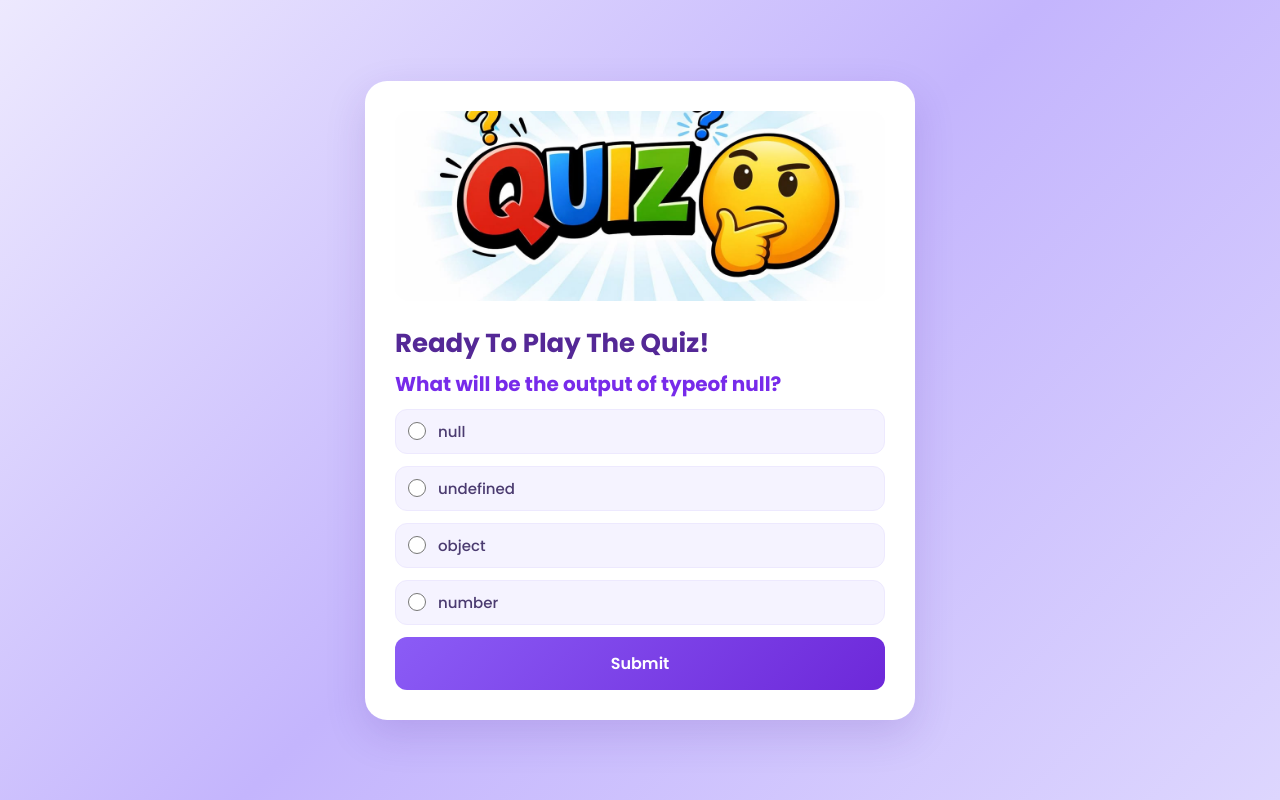
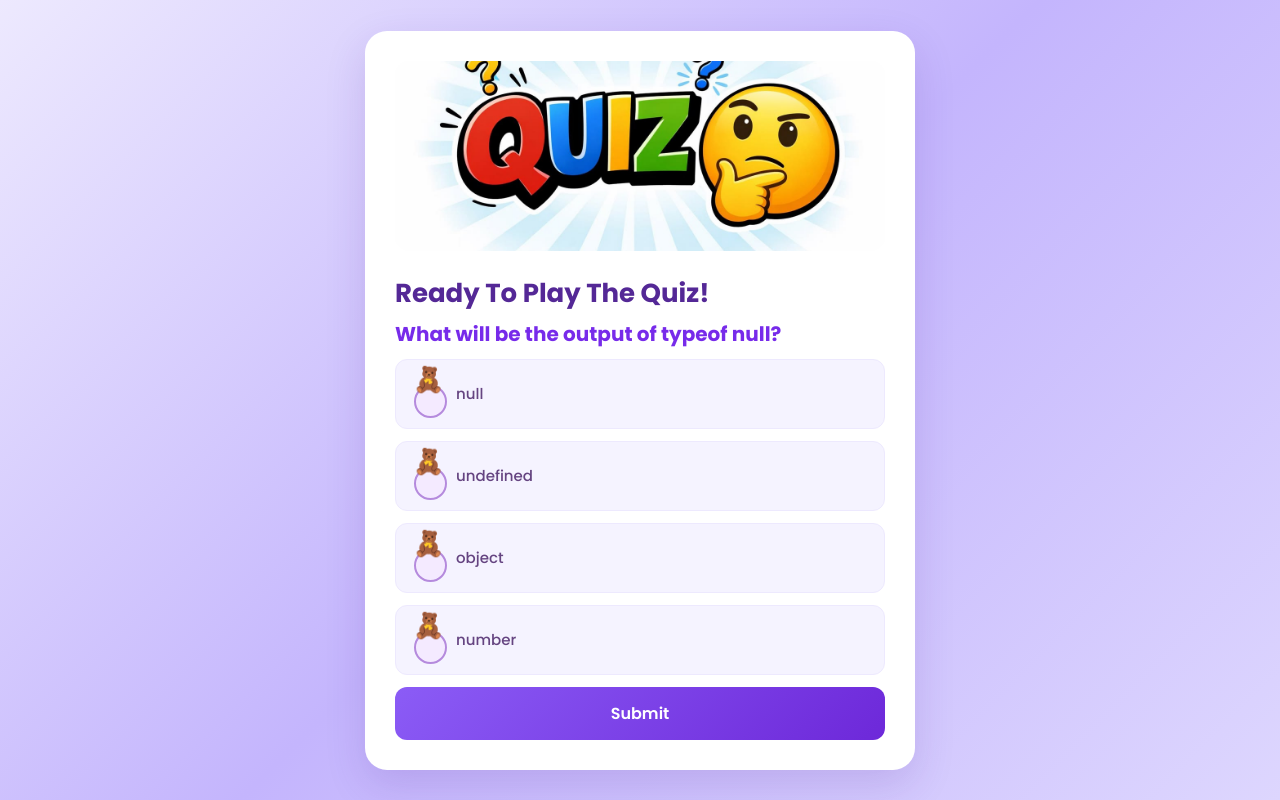
Before and after one commit to NiharikaNeha/Quiz-Application, a plain HTML site: page index.html in a window 1280 px wide. Drawn offline with Linux system fonts and the light colour scheme.

Commit message:
changes in UI

```diff
--- a/script.js
+++ b/script.js
@@ -1,7 +1,7 @@
 import { quizQuestion } from "./data/data.js";
 
-console.log("JavaScript connected!");
-console.log(quizQuestion);
+// Initialization Of Javascript
+const answerElement = document.querySelectorAll(".answer");
 
 const questionElement = document.querySelector("#question");
 
@@ -12,16 +12,24 @@ const optionElements = [
     document.querySelector(".option-4")
 ];
 
+const btn = document.getElementById("btn");
+
 let currentQuiz = 0;
+let score = 0;
 
-function loadQues() {
+// Importing Question and option data in UI
+
+// Questions
+const loadQues = () => {
     const ques = quizQuestion[currentQuiz];
 
     questionElement.innerText = ques.question;
 
+// Options
     ques.options.forEach((option, index) => {
         optionElements[index].innerHTML = option;
     });
-}
+};
 
+// Calling The Function
 loadQues();
--- a/style.css
+++ b/style.css
@@ -93,10 +93,54 @@
 
     /* Radio Button */
     .answer {
-        width: 18px;
-        height: 18px;
-        accent-color: #7c3aed;
-    }
+    display: none;
+}
+
+.answer + label {
+    position: relative;
+    display: inline-flex;
+    align-items: center;
+    min-height: 48px;
+    padding-left: 48px;
+    cursor: pointer;
+    color: #654481;
+}
+
+/* Lavender circle */
+.answer + label::before {
+    content: "✓";
+    position: absolute;
+    left: 6px;
+    bottom: 0;
+    width: 29px;
+    height: 29px;
+    border: 2px solid #b58add;
+    border-radius: 50%;
+    background: #f4eaff;
+    color: transparent;
+    display: flex;
+    justify-content: center;
+    align-items: center;
+    font-size: 17px;
+    font-weight: bold;
+}
+
+/* Small teddy bear */
+.answer + label::after {
+    content: "🧸";
+    position: absolute;
+    left: 5px;
+    bottom: 19px;
+    font-size: 25px;
+    z-index: 1;
+}
+
+/* Selected state */
+.answer:checked + label::before {
+    background: #a879d6;
+    color: white;
+    border-color: #8754b5;
+}
 
     /* Option Text */
     label {
```
